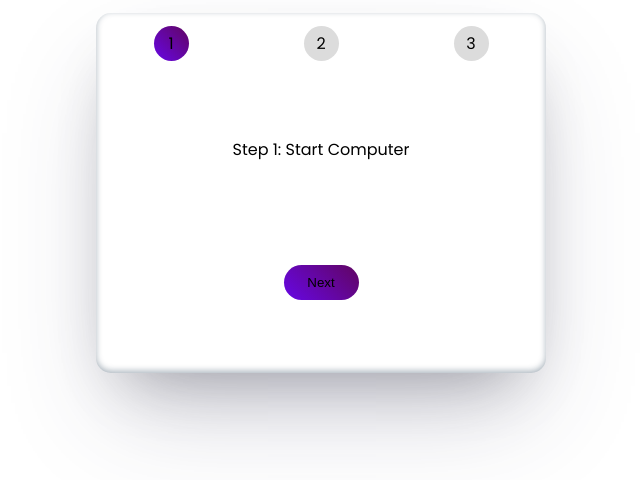
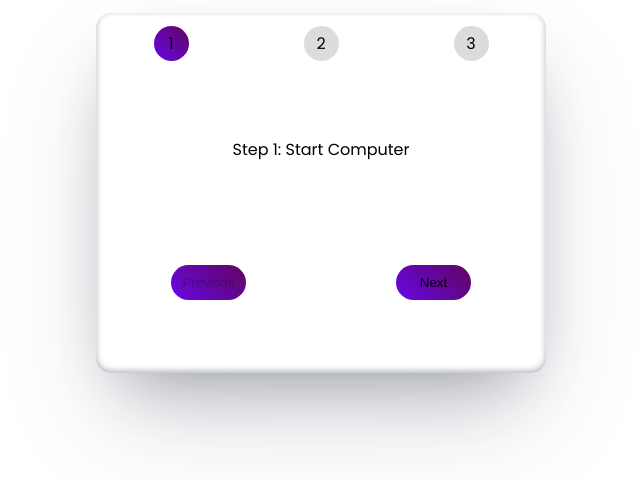
Before and after one commit to NOBLE2008/Steps-Project, a React (Vite) app: page / in a window 1280 px wide. Shown: the top 480 px of the page, without its empty margins (319-959 px from the left). Built offline with nearby package versions, Linux system fonts and the light colour scheme.

Commit message:
Implemented Previous Botton Component in app.jsx

```diff
--- a/src/App.jsx
+++ b/src/App.jsx
@@ -35,6 +35,7 @@ function App() {
           <p>{steps[page - 1]}</p>
         </div>
         <div className="buttons">
+          {<Previous page={page} setPage={setPage}/>}
           <button
             className={`next${page - 1 >= steps.length - 1 ? " disabled" : ""}`}
             disabled={page - 1 >= steps.length - 1 ? true : false}
```
